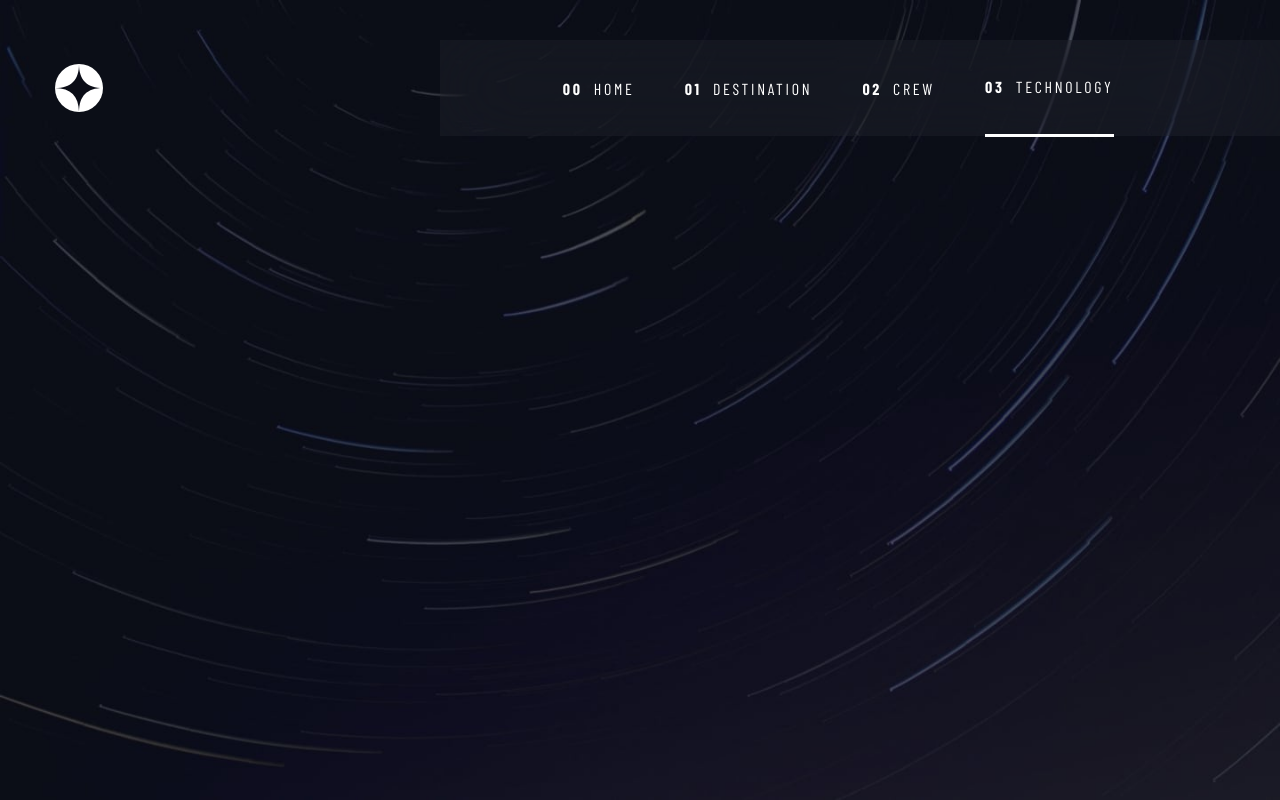
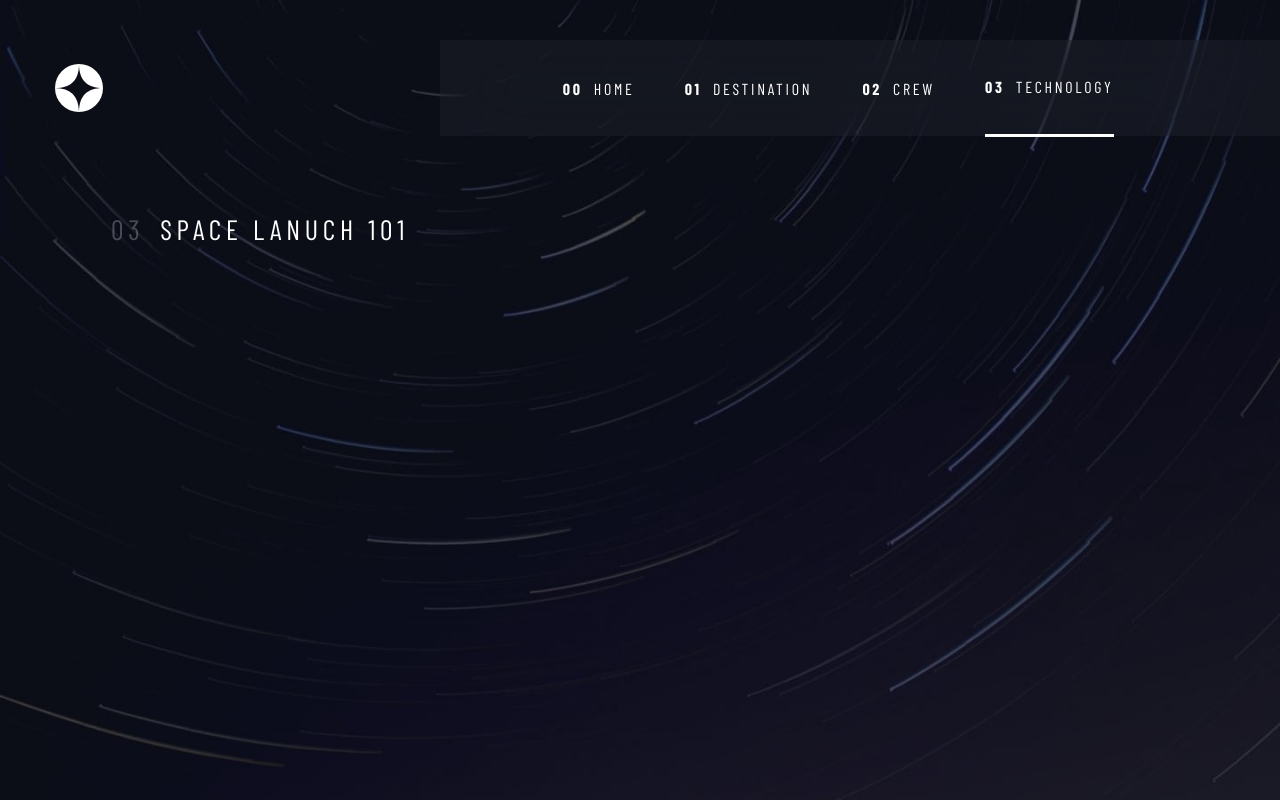
Before and after one commit to OlaleyeFisayo/space-tourism, a React (Vite) app: page /technology in a window 1280 px wide. Built offline with nearby package versions, Linux system fonts and the light colour scheme; a web font is replaced by a local one.

Commit message:
Basic Setup

```diff
--- a/src/pages/technology/index.scss
+++ b/src/pages/technology/index.scss
@@ -10,4 +10,26 @@
   @media (max-width: 375px) {
     background-image: url("../../assets/technology/background-technology-mobile.jpg");
   }
+
+  .technology-content {
+    padding: 4.75rem 0 0 6.94rem;
+    max-width: 1400px;
+    width: 100%;
+    margin: auto;
+
+    .header {
+      color: #fff;
+      font-family: "Barlow Condensed";
+      font-size: 1.75rem;
+      font-weight: 400;
+      letter-spacing: 0.29531rem;
+      text-transform: uppercase;
+
+      .number {
+        font-size: 700;
+        opacity: 0.25;
+        margin-right: 1rem;
+      }
+    }
+  }
 }
--- a/src/pages/technology/index.tsx
+++ b/src/pages/technology/index.tsx
@@ -5,6 +5,11 @@ export default function Technology() {
   return (
     <section id="technology">
       <Navbar />
+      <section className="technology-content">
+        <h1 className="header">
+          <span className="number">03</span>Space Lanuch 101
+        </h1>
+      </section>
     </section>
   );
 }
```
